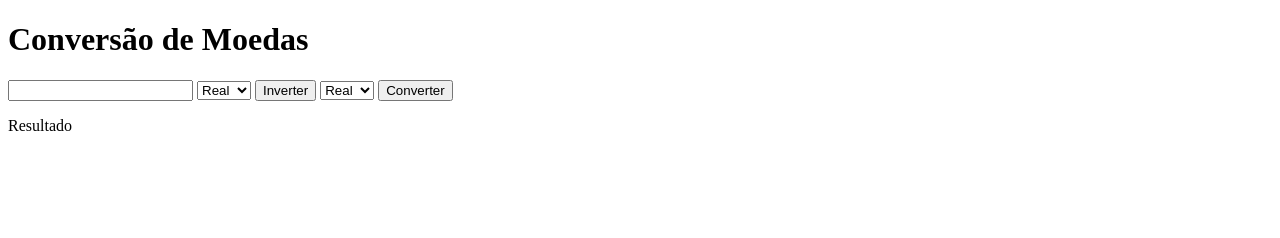
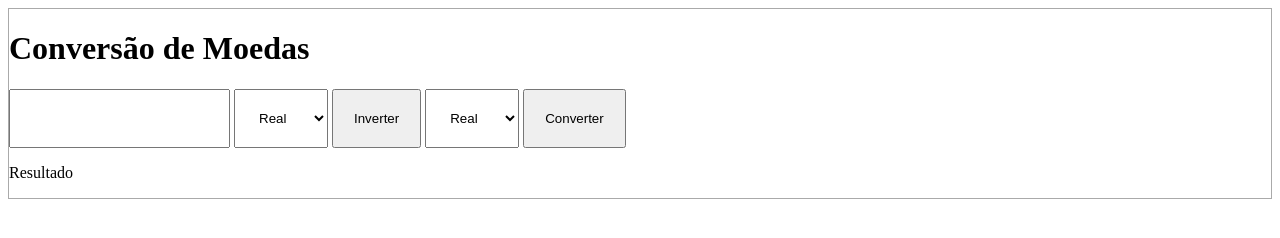
Before and after one commit to ErickAlexandre0505/Treino-Front-End, a plain HTML site: page index.html in a window 1280 px wide. Drawn offline with Linux system fonts and the light colour scheme.

Commit message:
adicionado container no css

```diff
--- a/style.css
+++ b/style.css
@@ -1,3 +1,7 @@
-input{
+input, select, button{
+    padding: 20px;
+}
 
+.container {
+    border: 1px solid #aaa;
 }
```
